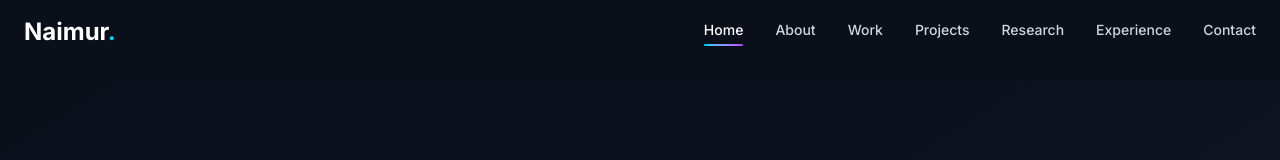
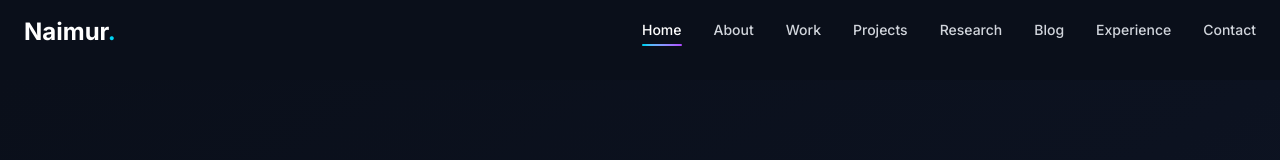
Before and after one commit to naimur1046/personal-portfolio, a React (Vite) app: page / in a window 1280 px wide. Shown: the top 160 px of the page. Built offline with nearby package versions, Linux system fonts and the light colour scheme.

Commit message:
Add blog in the header

```diff
--- a/src/components/Header.tsx
+++ b/src/components/Header.tsx
@@ -2,7 +2,7 @@ import { useState, useEffect } from "react";
 import { HiMenuAlt3, HiX } from "react-icons/hi";
 import { AnimatePresence, motion } from "framer-motion";
 
-const navItems = ["Home", "About", "Work", "Projects", "Research", "Experience", "Contact"];
+const navItems = ["Home", "About", "Work", "Projects", "Research", "Blog", "Experience", "Contact"];
 
 const Header = () => {
   const [isOpen, setIsOpen] = useState(false);
```
